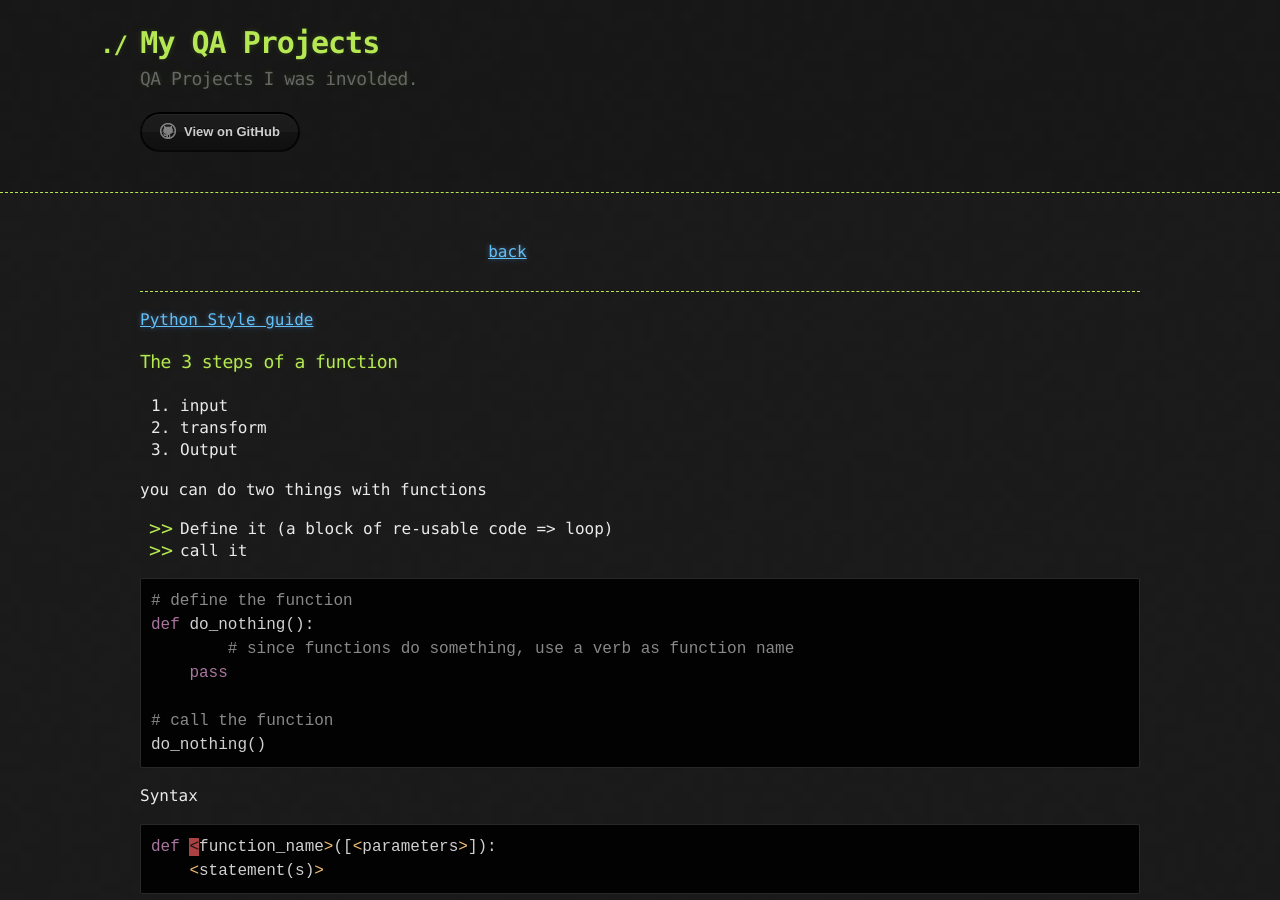
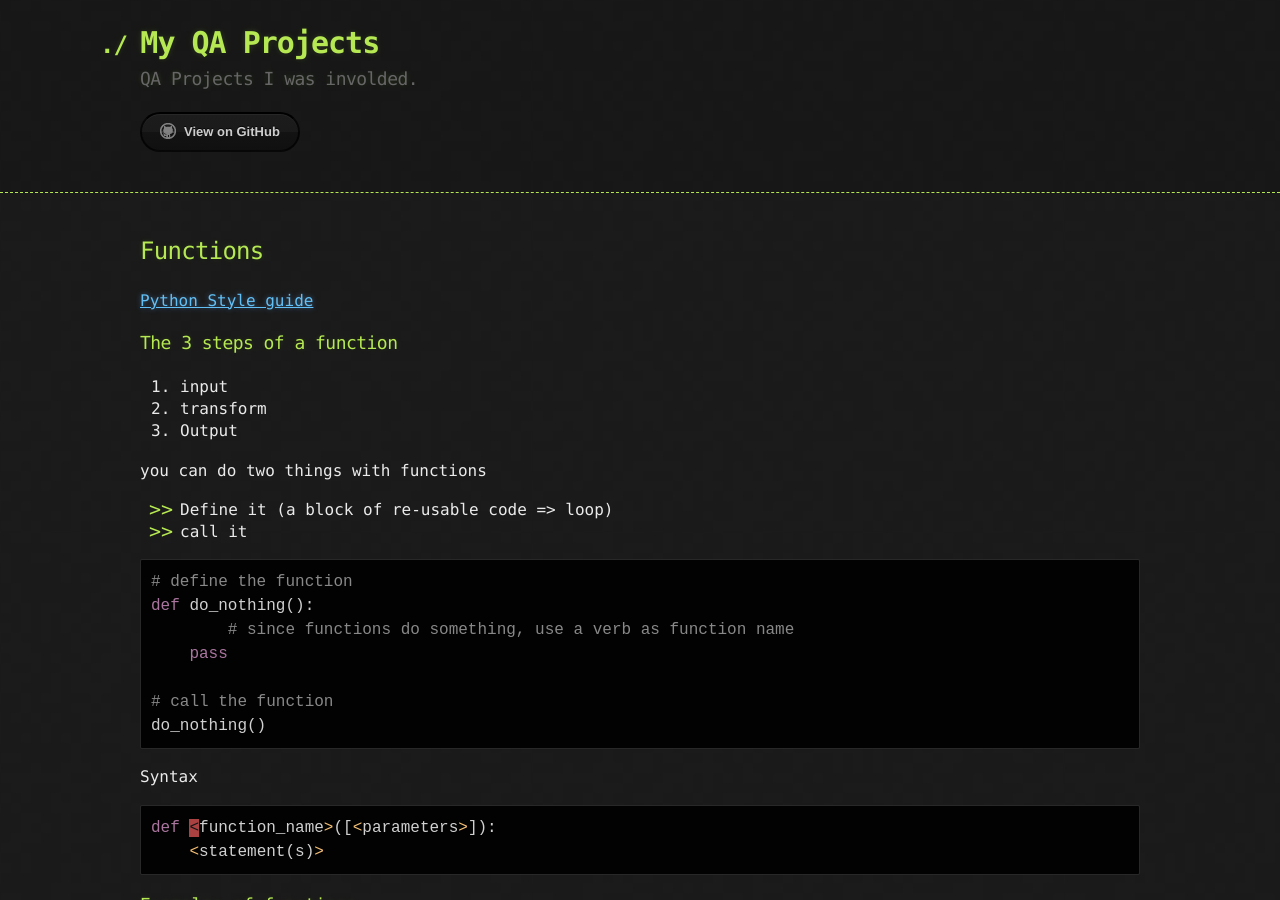
Before and after one commit to sciustechnologia/sciustechnologia.github.io, a Jekyll site: the page built from python/06_functions/06.md, in a window 1280 px wide and 900 px high. Built offline with Jekyll 4.4.1, drawn with Linux system fonts in a browser that asks for light colours.

Commit message:
Update 06.md

```diff
--- a/python/06_functions/06.md
+++ b/python/06_functions/06.md
@@ -3,9 +3,7 @@ title: Python - Functions
 layout: default
 ---
 
-||[back](./index.html)
-
----
+## Functions
 
 [Python Style guide](https://peps.python.org/pep-0008/)
 
```
Also changed, not shown: other parts of python/06_functions/06.md (+4 -0 lines).
